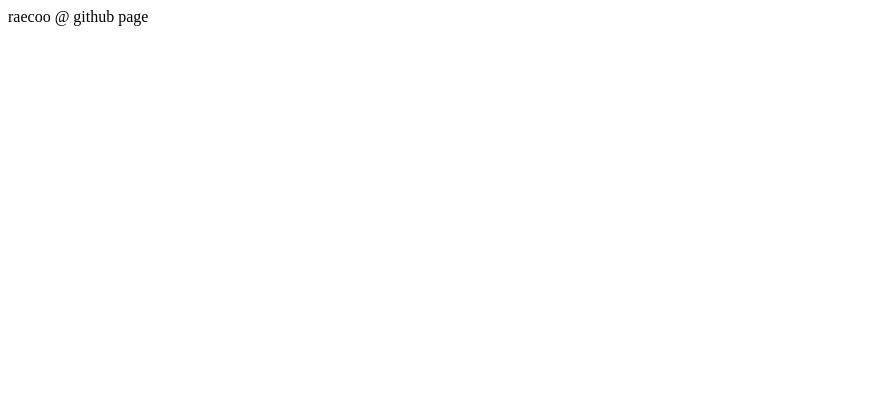
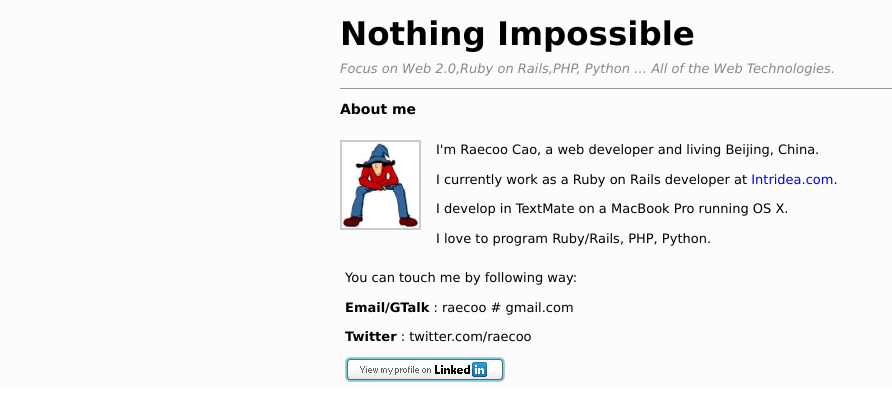
Before and after one commit to raecoo/raecoo.github.com, a plain HTML site: page index.html in a window 1280 px wide. Shown: the whole page, without its empty margins (0-892 px from the left). Drawn offline with Linux system fonts and the light colour scheme.

Commit message:
updates profile page

```diff
--- a/index.html
+++ b/index.html
@@ -1 +1,35 @@
-raecoo @ github page
+<!DOCTYPE html PUBLIC "-//W3C//DTD XHTML 1.1//EN"
+"http://www.w3.org/TR/xhtml11/DTD/xhtml11.dtd">
+<html xmlns="http://www.w3.org/1999/xhtml">
+  <head>
+    <meta http-equiv="content-type" content="text/html; charset=utf-8" />
+    <title>Raecoo - Focus on Web 2.0,Ruby on Rails,Python … All of the Web Technologies. </title>
+    <link href="/styles/master.css" media="screen" rel="stylesheet" type="text/css" />
+  </head>
+  <body>
+    <div id="page">
+      <div id="header">
+        <h1><a href="/">Nothing Impossible</a></h1>
+        <div class="desc">
+          <i>Focus on Web 2.0,Ruby on Rails,PHP, Python … All of the Web Technologies.</i>
+        </div>
+      </div>
+      <div id="main">
+        <h3>About me</h3>
+        <div class="about">
+          <img class='avatar' src="/images/raecoo_avatar.jpg" width='75'/>
+          <p>I'm Raecoo Cao, a web developer and living Beijing, China.</p>
+          <p>I currently work as a Ruby on Rails developer at <a href='http://intridea.com'>Intridea.com</a>.</p>
+          <p>I develop in TextMate on a MacBook Pro running OS X.</p>
+          <p>I love to program Ruby/Rails, PHP, Python.</p>
+        </div>
+        <div class="about">
+          <p>You can touch me by following way:</p>
+          <p><b>Email/GTalk</b> : raecoo # gmail.com</p>
+          <p><b>Twitter</b> : twitter.com/raecoo</p>
+          <p><a href="http://www.linkedin.com/in/raecoo" target='_blank'><img border="0" alt="View Raecoo Cao's profile on LinkedIn" width="160" src="/images/linkedin_160x25.gif" height="25"/></a></p>
+        </div>
+      </div>
+    </div>
+  </body>
+</html>
--- /dev/null
+++ b/styles/master.css
@@ -0,0 +1,93 @@
+@charset "UTF-8";
+/***********************************
+ * reset default value for element *
+ **********************************/
+html{color:#000;background:#FFF;}
+body,div,dl,dt,dd,ul,ol,li,h1,h2,h3,h4,h5,h6,pre,code,form,fieldset,legend,input,textarea,p,blockquote,th,td { margin:0px;padding:0px;}
+/*table { border-collapse:collapse;border-spacing:0px;}*/
+fieldset,img { border:0px; }
+address,caption,cite,code,dfn,em,strong,th,var { font-style:normal;font-weight:normal;}
+li{list-style:none;}
+caption,th{text-align:left;}
+h1,h2,h3,h4,h5,h6{font-size:100%;font-weight:bold;}
+h1{font-size:18px;}h2{font-size:16px;}h3{font-size:14px;}
+q:before,q:after{content:'';}
+abbr,acronym {border:0;font-variant:normal;}
+sup {vertical-align:text-top;}
+sub {vertical-align:text-bottom;}
+input,textarea,select{font-family:'lucida grande',tahoma,arial,'bitstream vera sans',helvetica,sans-serif;font-size:inherit;font-weight:inherit;}
+pre,code,kbd,samp,tt{font-family:monaco,'courier new','bitstream vera sans mono',monospace;}
+legend{color:#000;}
+/**
+ * Percents could work for IE, but for backCompat purposes, we are using keywords.
+ * x-small is for IE6/7 quirks mode.
+ */
+body{background:#fff;color:#000;font:12px/1.5 'lucida grande',tahoma,arial,'bitstream vera sans',helvetica,sans-serif;}
+table {font-size:inherit;font:100%;}
+/**
+ * Bump up IE to get to 13px equivalent
+ */
+pre,code,kbd,samp,tt{font-family:monospace;*font-size:108%;line-height:100%;}
+/***********************
+ *  use for clear element float
+ ***********************/
+/* slightly enhanced, universal clearfix hack */
+.clearfix:after {
+  visibility: hidden;
+  display: block;
+  font-size: 0;
+  content: " ";
+  clear: both;
+  height: 0;
+}
+.clearfix { display: inline-block; }
+/* start commented backslash hack \*/
+* html .clearfix { height: 1%; }
+.clearfix { display: block; }
+/* close commented backslash hack */
+
+
+/* customize */
+
+body {
+  background: #fcfcfc;
+  font-size: 13px;
+  word-break: break-all;
+  word-wrap: break-word;
+}
+h1 {
+  font-size:2.5em;
+  margin-top:5px;
+}
+a {
+  text-decoration: none;
+}
+a:hover {
+  text-decoration:underline;
+}
+#page {
+  width:600px;
+  margin:0px auto;
+}
+#header {
+  padding: 5px 0px 10px 0px;
+  border-bottom:1px solid #999;
+  margin-bottom:10px;
+}
+#header .desc {
+  color:#888;
+}
+#header, #header a {
+  color: #000;
+}
+div.about {
+  margin-top:20px;
+}
+div.about img.avatar {
+  border:2px solid #CCC;
+  padding:1px;float:left;
+  margin-right:15px;
+}
+div.about p {
+  margin:10px 5px;
+}
```
Also changed, not shown: images/linkedin_160x25.gif (added), images/raecoo_avatar.jpg (added).
